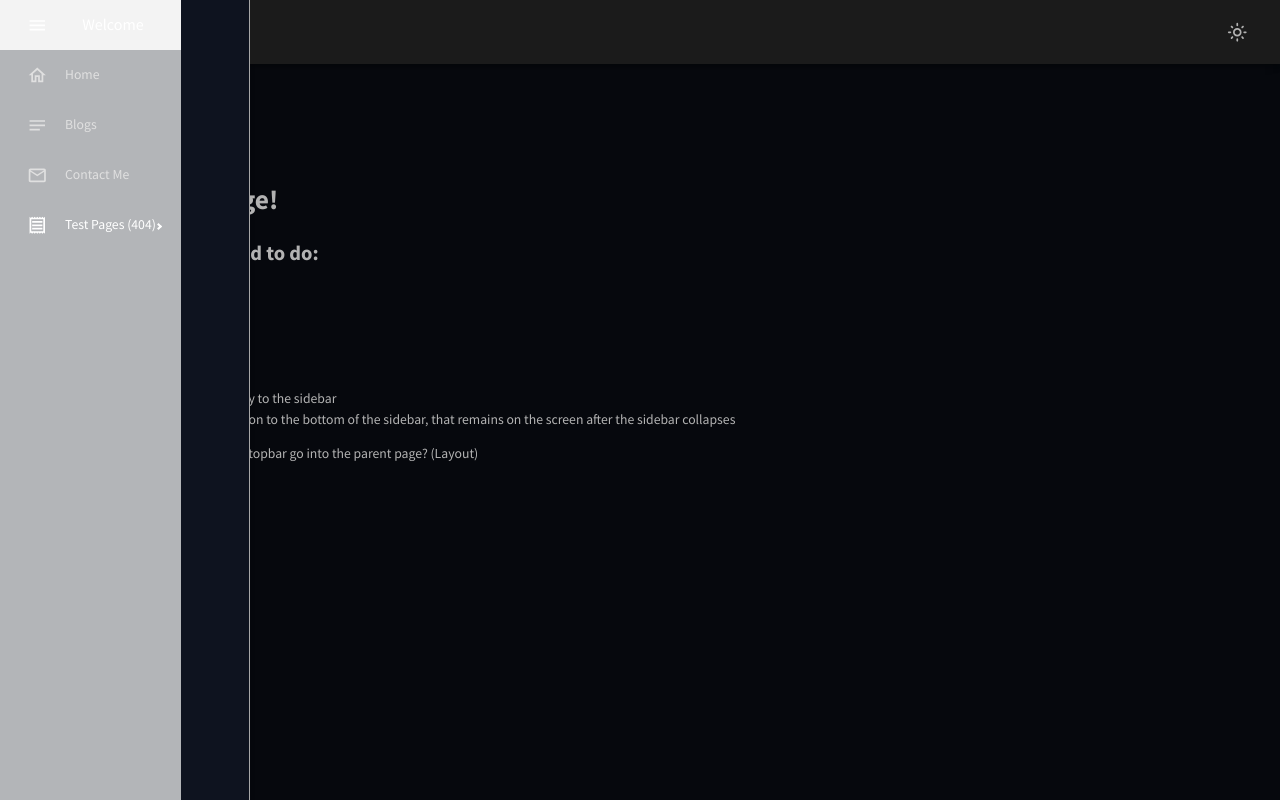
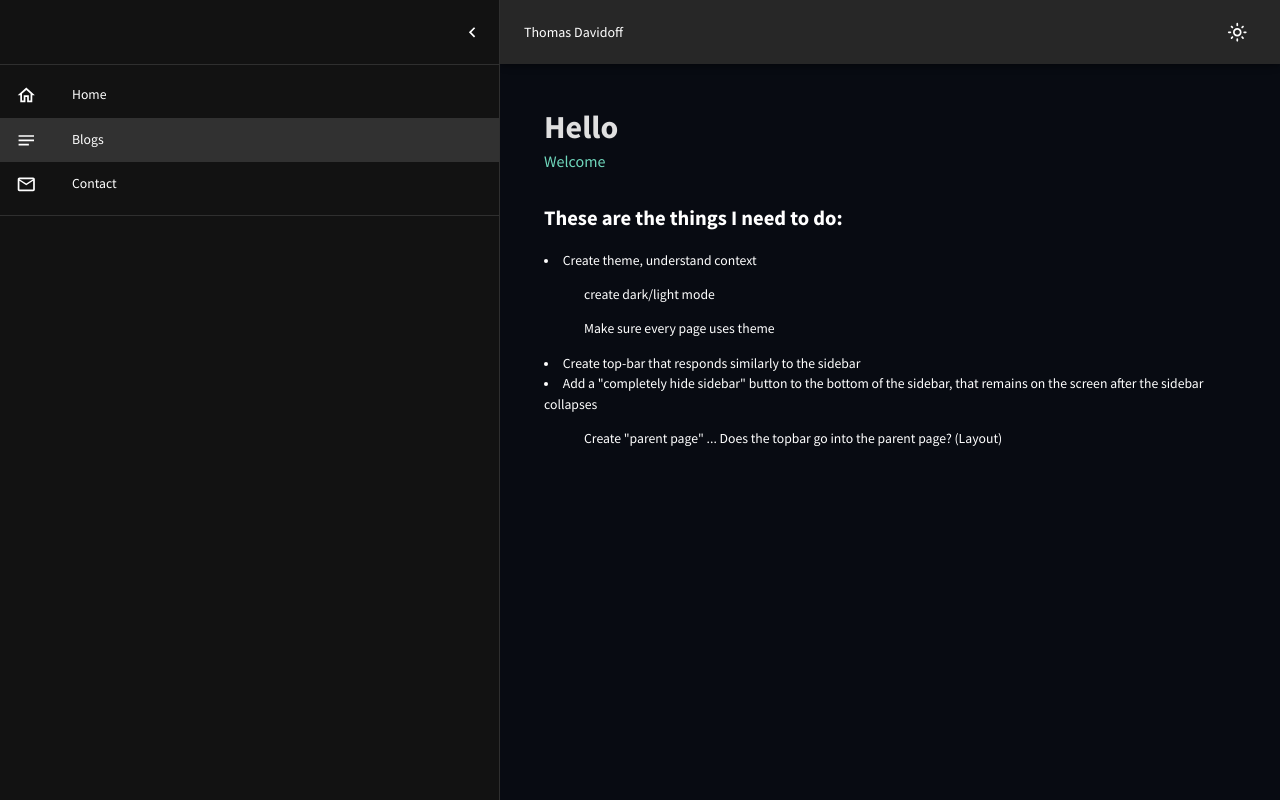
Before and after one commit to thomas-davidoff/personal-portfolio, a React (Vite) app: page / in a window 1280 px wide. Both pictures are taken after a click on the button 34 px from the left and 32 px from the top of the page. Built offline with nearby package versions, Linux system fonts and the light colour scheme.

Commit message:
Added context and state to sidebar / selection

```diff
--- a/package.json
+++ b/package.json
@@ -16,7 +16,6 @@
     "@mui/material": "^5.12.1",
     "react": "^18.2.0",
     "react-dom": "^18.2.0",
-    "react-pro-sidebar": "^1.0.0",
     "react-router-dom": "^6.10.0"
   },
   "devDependencies": {
--- a/src/App.jsx
+++ b/src/App.jsx
@@ -1,9 +1,11 @@
 import * as React from "react";
-import MySidebar from "./scenes/global/sidebar/Sidebar";
 import MyRoutes from "./scenes/global/Routes";
-import ButtonAppBar from "./scenes/global/Topbar";
 import { ColorModeContext, useMode } from "./theme";
-import { CssBaseline, ThemeProvider } from "@mui/material";
+import { Box, CssBaseline, ThemeProvider } from "@mui/material";
+import { MySidebarProvider } from "./scenes/global/sideBar/SidebarContext";
+import MySidebar from "./scenes/global/sideBar/Sidebar";
+import MyAppBar from "./scenes/global/appBar/Appbar";
+import MainContentContainer from "./scenes/global/mainContainer/MainContent";
 
 const App = () => {
   const [theme, colorMode] = useMode();
@@ -12,18 +14,19 @@ const App = () => {
     <ColorModeContext.Provider value={colorMode}>
       <ThemeProvider theme={theme}>
         <CssBaseline />
+        <MySidebarProvider>
 
-        <div id="app" style={({ height: "100vh" }, { display: "flex" })}>
-          <MySidebar />
+          <div id="app" style={{ height: "100vh" }}>
+            <Box sx={{ display: 'flex' }}>
+              <MySidebar />
+              <MyAppBar />
+              <MainContentContainer>
+                <MyRoutes />
+              </MainContentContainer>
+            </Box>
+          </div>
 
-          <div
-            className="content-wrapper"
-            style={{ height: "100vh", width: "100%" }}
-          >
-            <ButtonAppBar />
-            <MyRoutes />
-          </div>
-        </div>
+        </MySidebarProvider>
       </ThemeProvider>
     </ColorModeContext.Provider>
   );
--- a/src/main.jsx
+++ b/src/main.jsx
@@ -2,7 +2,6 @@ import React from 'react';
 import { createRoot } from "react-dom/client";
 import App from "./App";
 import { BrowserRouter } from 'react-router-dom';
-import { ProSidebarProvider  } from 'react-pro-sidebar';
 import "./index.css";
 
 const rootElement = document.getElementById("root");
@@ -12,9 +11,7 @@ const root = createRoot(rootElement);
 root.render(
     <React.StrictMode>
         <BrowserRouter>
-            <ProSidebarProvider>
                 <App />
-            </ProSidebarProvider>
         </BrowserRouter>
 
     </React.StrictMode>
--- a/src/scenes/Home.jsx
+++ b/src/scenes/Home.jsx
@@ -9,7 +9,6 @@ function Home() {
     <Box m="20px">
       <Header title={"Hello"} subtitle={"Welcome"}></Header>{" "}
       <div>
-        <h1>this is the homepage!</h1>
         <h2>These are the things I need to do:</h2>
         <li>
           Create theme, understand context
--- a/src/scenes/NoPage.jsx
+++ b/src/scenes/NoPage.jsx
@@ -8,7 +8,7 @@ function NoPage() {
     return (
         <Box m="20px">
             <Header
-                title='Blog Page'
+                title='404 ERROR Not handled'
                 subtitle='Placeholder for 404 Error page'
             />
         </Box>
--- a/src/scenes/global/Topbar.jsx
+++ /dev/null
@@ -1,50 +0,0 @@
-// import * as React from 'react';
-import AppBar from '@mui/material/AppBar';
-import Toolbar from '@mui/material/Toolbar';
-import Typography from '@mui/material/Typography';
-import Button from '@mui/material/Button';
-import IconButton from '@mui/material/IconButton';
-import MenuIcon from '@mui/icons-material/Menu';
-import { Box, useTheme } from "@mui/material";
-import { useProSidebar } from 'react-pro-sidebar';
-import { ColorModeContext, tokens } from "../../theme"
-import { React, useContext } from 'react';
-import LightModeOutlinedIcon from "@mui/icons-material/LightModeOutlined";
-import DarkModeOutlinedIcon from "@mui/icons-material/DarkModeOutlined";
-
-export default function ButtonAppBar() {
-  const theme = useTheme();
-  // const colors = tokens(theme.palette.mode);
-  const colorMode = useContext(ColorModeContext);
-  const { toggleSidebar } = useProSidebar();
-
-  return (
-    <Box sx={{ flexGrow: 1 }}>
-      <AppBar position="static">
-        <Toolbar>
-          <IconButton
-            size="large"
-            edge="start"
-            color="inherit"
-            aria-label="menu"
-            sx={{ mr: 2 }}
-            onClick={() => toggleSidebar()}
-          >
-            <MenuIcon />
-          </IconButton>
-          <Typography variant="h6" component="div" sx={{ flexGrow: 1 }}>
-            Thomas Davidoff
-          </Typography>
-          <IconButton onClick={colorMode.toggleColorMode}>
-          {theme.palette.mode === "dark" ? (
-
-           <LightModeOutlinedIcon />
-          ) : (
-            <DarkModeOutlinedIcon />
-          )}
-        </IconButton>
-        </Toolbar>
-      </AppBar>
-    </Box>
-  );
-}
--- /dev/null
+++ b/src/scenes/global/appBar/Appbar.jsx
@@ -0,0 +1,106 @@
+import * as React from 'react';
+import { styled, useTheme } from '@mui/material/styles';
+import Box from '@mui/material/Box';
+import Drawer from '@mui/material/Drawer';
+import CssBaseline from '@mui/material/CssBaseline';
+import MuiAppBar from '@mui/material/AppBar';
+import Toolbar from '@mui/material/Toolbar';
+import List from '@mui/material/List';
+import Typography from '@mui/material/Typography';
+import Divider from '@mui/material/Divider';
+import IconButton from '@mui/material/IconButton';
+import MenuIcon from '@mui/icons-material/Menu';
+import ChevronLeftIcon from '@mui/icons-material/ChevronLeft';
+import ChevronRightIcon from '@mui/icons-material/ChevronRight';
+import ListItem from '@mui/material/ListItem';
+import ListItemButton from '@mui/material/ListItemButton';
+import ListItemIcon from '@mui/material/ListItemIcon';
+import ListItemText from '@mui/material/ListItemText';
+import InboxIcon from '@mui/icons-material/MoveToInbox';
+import MailIcon from '@mui/icons-material/Mail';
+import { useContext } from 'react';
+import { sidebarContext } from '../sideBar/SidebarContext';
+import { ColorModeContext } from '../../../theme';
+import LightModeOutlinedIcon from "@mui/icons-material/LightModeOutlined";
+import DarkModeOutlinedIcon from "@mui/icons-material/DarkModeOutlined";
+import { drawerWidth } from '../sidebar/Sidebar';
+
+// const drawerWidth = 240;
+
+const Main = styled('main', { shouldForwardProp: (prop) => prop !== 'open' })(
+  ({ theme, open }) => ({
+    flexGrow: 1,
+    padding: theme.spacing(3),
+    transition: theme.transitions.create('margin', {
+      easing: theme.transitions.easing.sharp,
+      duration: theme.transitions.duration.leavingScreen,
+    }),
+    marginLeft: `-${drawerWidth}px`,
+    ...(open && {
+      transition: theme.transitions.create('margin', {
+        easing: theme.transitions.easing.easeOut,
+        duration: theme.transitions.duration.enteringScreen,
+      }),
+      marginLeft: 0,
+    }),
+  }),
+);
+
+const AppBar = styled(MuiAppBar, {
+  shouldForwardProp: (prop) => prop !== 'open',
+})(({ theme, open }) => ({
+  transition: theme.transitions.create(['margin', 'width'], {
+    easing: theme.transitions.easing.sharp,
+    duration: theme.transitions.duration.leavingScreen,
+  }),
+  ...(open && {
+    width: `calc(100% - ${drawerWidth}px)`,
+    marginLeft: `${drawerWidth}px`,
+    transition: theme.transitions.create(['margin', 'width'], {
+      easing: theme.transitions.easing.easeOut,
+      duration: theme.transitions.duration.enteringScreen,
+    }),
+  }),
+}));
+
+const DrawerHeader = styled('div')(({ theme }) => ({
+  display: 'flex',
+  alignItems: 'center',
+  padding: theme.spacing(0, 1),
+  // necessary for content to be below app bar
+  ...theme.mixins.toolbar,
+  justifyContent: 'flex-end',
+}));
+
+export default function MyAppBar() {
+  const theme = useTheme();
+  const { sbIsOpen, toggle } = useContext(sidebarContext);
+  const colorMode = useContext(ColorModeContext);
+
+  return (
+      <AppBar position="fixed" open={sbIsOpen}>
+        <Toolbar>
+          <IconButton
+            color="inherit"
+            aria-label="open drawer"
+            onClick={toggle}
+            edge="start"
+            sx={{ mr: 2, ...(sbIsOpen && { display: 'none' }) }}
+          >
+            <MenuIcon />
+          </IconButton>
+          <Typography variant="h6" component="div" sx={{ flexGrow: 1 }}>
+            Thomas Davidoff
+          </Typography>
+          <IconButton onClick={colorMode.toggleColorMode}>
+          {theme.palette.mode === "dark" ? (
+
+           <LightModeOutlinedIcon />
+          ) : (
+            <DarkModeOutlinedIcon />
+          )}
+        </IconButton>
+        </Toolbar>
+      </AppBar>
+  );
+}
--- /dev/null
+++ b/src/scenes/global/mainContainer/MainContent.jsx
@@ -0,0 +1,47 @@
+import * as React from 'react';
+import { styled, useTheme } from '@mui/material/styles';
+import { useContext } from 'react';
+import { sidebarContext } from '../sideBar/SidebarContext';
+import { drawerWidth } from '../sidebar/Sidebar';
+
+
+const Main = styled('main', { shouldForwardProp: (prop) => prop !== 'open' })(
+  ({ theme, open }) => ({
+    flexGrow: 1,
+    padding: theme.spacing(3),
+    transition: theme.transitions.create('margin', {
+      easing: theme.transitions.easing.sharp,
+      duration: theme.transitions.duration.leavingScreen,
+    }),
+    marginLeft: `-${drawerWidth}px`,
+    ...(open && {
+      transition: theme.transitions.create('margin', {
+        easing: theme.transitions.easing.easeOut,
+        duration: theme.transitions.duration.enteringScreen,
+      }),
+      marginLeft: 0,
+    }),
+  }),
+);
+
+
+const DrawerHeader = styled('div')(({ theme }) => ({
+  display: 'flex',
+  alignItems: 'center',
+  padding: theme.spacing(0, 1),
+  // necessary for content to be below app bar
+  ...theme.mixins.toolbar,
+  justifyContent: 'flex-end',
+}));
+
+export default function MainContentContainer({ children }) {
+  const theme = useTheme();
+  const { sbIsOpen } = useContext(sidebarContext);
+
+  return (
+      <Main open={sbIsOpen}>
+      <DrawerHeader />
+      {children}
+    </Main>
+  );
+}
--- a/src/scenes/global/sidebar/Sidebar.jsx
+++ b/src/scenes/global/sidebar/Sidebar.jsx
@@ -1,109 +1,113 @@
+import { styled, useTheme } from "@mui/material/styles";
+import Box from "@mui/material/Box";
+import Drawer from "@mui/material/Drawer";
+import List from "@mui/material/List";
+import Divider from "@mui/material/Divider";
+import IconButton from "@mui/material/IconButton";
+import ChevronLeftIcon from "@mui/icons-material/ChevronLeft";
+import ChevronRightIcon from "@mui/icons-material/ChevronRight";
+import ListItem from "@mui/material/ListItem";
+import ListItemButton from "@mui/material/ListItemButton";
+import ListItemIcon from "@mui/material/ListItemIcon";
+import ListItemText from "@mui/material/ListItemText";
+import { sidebarContext } from "./SidebarContext";
+import { useContext } from "react";
+import HomeOutlinedIcon from "@mui/icons-material/HomeOutlined";
+import EmailOutlinedIcon from "@mui/icons-material/EmailOutlined";
+import NotesOutlinedIcon from "@mui/icons-material/NotesOutlined";
+import { Link } from "react-router-dom";
 import { useState } from "react";
-import { ProSidebarProvider, Sidebar, Menu, MenuItem, useProSidebar, SubMenu } from "react-pro-sidebar";
-import { Link } from "react-router-dom";
-import { useTheme, Box, Typography, IconButton } from "@mui/material";
-import HomeOutlinedIcon from "@mui/icons-material/HomeOutlined";
-import PeopleOutlinedIcon from "@mui/icons-material/PeopleOutlined";
-import ContactsOutlinedIcon from "@mui/icons-material/ContactsOutlined";
-import ReceiptOutlinedIcon from "@mui/icons-material/ReceiptOutlined";
-import CalendarTodayOutlinedIcon from "@mui/icons-material/CalendarTodayOutlined";
-import HelpOutlineOutlinedIcon from "@mui/icons-material/HelpOutlineOutlined";
-import MenuOutlinedIcon from "@mui/icons-material/MenuOutlined";
-import EmailOutlinedIcon from '@mui/icons-material/EmailOutlined';
-import NotesOutlinedIcon from '@mui/icons-material/NotesOutlined';
-import { tokens } from "../../../theme";
 
-const Item = ({ title, to, icon, selected, setSelected }) => {
-    const theme = useTheme();
-    const colors = tokens(theme.palette.mode);
+export const drawerWidth = 500;
 
-    return (
-      <MenuItem
-        active={selected === title}
-        style={{ color: colors.grey[100] }}
-        onClick={() => setSelected(title)}
-        icon={icon}
-        component={<Link to={to} />}
-      >
-        <Typography>{title}</Typography>
-      </MenuItem>
-    );
+const DrawerHeader = styled("div")(({ theme }) => ({
+  display: "flex",
+  alignItems: "center",
+  padding: theme.spacing(0, 1),
+  // necessary for content to be below app bar
+  ...theme.mixins.toolbar,
+  justifyContent: "flex-end",
+}));
+
+export default function MySidebar() {
+  const theme = useTheme();
+  const { sbIsOpen, toggle } = useContext(sidebarContext);
+  const [selectedIndex, setSelectedIndex] = useState(1);
+
+  const handleListItemClick = (event, index) => {
+    setSelectedIndex(index);
   };
 
-const MySidebar = () => {
-    const { collapseSidebar } = useProSidebar();
-    const [selected, setSelected] = useState("Home");
-    const theme = useTheme();
-    const colors = tokens(theme.palette.mode);
-    // const viewHeight = window.outerHeight;
-    return (
-        <Sidebar className="sidebar" breakPoint="always" style={{
-backgroundColor:colors.primary[500]
-        }}>
-          <Box>
-        <Menu>
-          <MenuItem
-            icon={<MenuOutlinedIcon />}
-            onClick={() => {
-              collapseSidebar();
-            }}
-            style={{ textAlign: "center" }}
-          >
-            {" "}
-            <Typography variant="h5">Welcome</Typography>
-          </MenuItem>
+  const menuItemCount = 0;
 
-          {/* Homepage */}
-          <Item
-              title="Home"
-              to="/"
-              icon={<HomeOutlinedIcon />}
-              selected={selected}
-              setSelected={setSelected}
-            />
-            {/* Blog page */}
-            <Item
-              title="Blogs"
-              to="/blogs"
-              icon={<NotesOutlinedIcon />}
-              selected={selected}
-              setSelected={setSelected}
-            />
-            {/* Contact Page */}
-            <Item
-              title="Contact Me"
-              to="/contact"
-              icon={<EmailOutlinedIcon />}
-              selected={selected}
-              setSelected={setSelected}
-            />
-            {/* Placeholder PT app */}
-            <SubMenu
-                icon={<ReceiptOutlinedIcon />}
-                label = {<Typography>Test Pages (404)</Typography>}
+  return (
+    <Box sx={{ display: "flex" }}>
+      <Drawer
+        sx={{
+          width: drawerWidth,
+          flexShrink: 0,
+          "& .MuiDrawer-paper": {
+            width: drawerWidth,
+            boxSizing: "border-box",
+          },
+        }}
+        variant="persistent"
+        anchor="left"
+        open={sbIsOpen}
+      >
+        <DrawerHeader>
+          <IconButton onClick={toggle}>
+            {theme.direction === "ltr" ? (
+              <ChevronLeftIcon />
+            ) : (
+              <ChevronRightIcon />
+            )}
+          </IconButton>
+        </DrawerHeader>
+        <Divider />
+
+        <List>
+          {[
+            {
+              text: "Home",
+              icon: <HomeOutlinedIcon />,
+              link: "/",
+              position: 0,
+            },
+            {
+              text: "Blogs",
+              icon: <NotesOutlinedIcon />,
+              link: "/blog",
+              position: 1,
+            },
+            {
+              text: "Contact",
+              icon: <EmailOutlinedIcon />,
+              link: "/contact",
+              position: 2,
+            },
+          ].map((mappedObject) => (
+            <ListItem
+              key={`${mappedObject.text}_${mappedObject.link}`}
+              disablePadding
             >
-                <div>
-                    <Item
-                        title="Page 1"
-                        to="/page 1"
-                        icon={<HelpOutlineOutlinedIcon />}
-                        selected={selected}
-                        setSelected={setSelected}
-                    />
-                    <Item
-                        title="Page 2"
-                        to="/page 2"
-                        icon={<HelpOutlineOutlinedIcon />}
-                        selected={selected}
-                        setSelected={setSelected}
-                    />
-                </div>
+              <ListItemButton
+                component={Link}
+                to={mappedObject.link}
+                selected={selectedIndex === mappedObject.position}
+                onClick={(event) =>
+                  handleListItemClick(event, mappedObject.position)
+                }
+              >
+                <ListItemIcon>{mappedObject.icon}</ListItemIcon>
+                <ListItemText primary={mappedObject.text} />
+              </ListItemButton>
+            </ListItem>
+          ))}
+        </List>
 
-            </SubMenu>
-        </Menu>
-        </Box>
-      </Sidebar>
-    )
+        <Divider />
+      </Drawer>
+    </Box>
+  );
 }
-
-export default MySidebar;
--- /dev/null
+++ b/src/scenes/global/sidebar/SidebarContext.jsx
@@ -0,0 +1,20 @@
+import { createContext, useState } from "react";
+
+
+export const sidebarContext = createContext(null);
+
+export const MySidebarProvider = ({ children }) => {
+  const [sidebarIsOpen, setSidebarIsOpen] = useState(false);
+
+  function toggleSidebar() {
+    setSidebarIsOpen(!sidebarIsOpen);
+  }
+
+  return (
+    <sidebarContext.Provider
+      value={{ sbIsOpen: sidebarIsOpen, toggle: toggleSidebar }}
+    >
+      {children}
+    </sidebarContext.Provider>
+  );
+};
```
Also changed, not shown: 1 other file (tests, documents, lock files or other folders).
